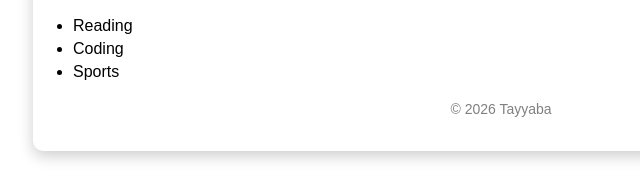
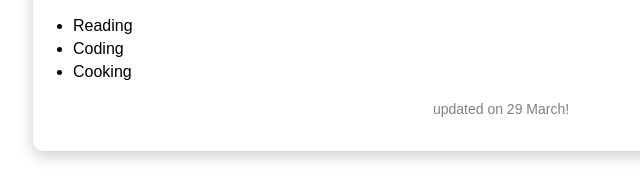
Before and after one commit to tayyabamuzammal/tayyabamuzammal.github.io, a plain HTML site: page index.html in a window 1280 px wide. Shown: the part 910-1088 px from the top of the page, 139-779 px from the left. Drawn offline with Linux system fonts and the light colour scheme.

Commit message:
Update index.html

```diff
--- a/index.html
+++ b/index.html
@@ -120,12 +120,12 @@
         <ul>
             <li>Reading</li>
             <li>Coding</li>
-            <li>Sports</li>
+            <li>Cooking</li>
         </ul>
     </div>
 
     <div class="footer">
-        <p>© 2026 Tayyaba</p>
+        <p>updated on 29 March! </p>
     </div>
 
 </div>
```
